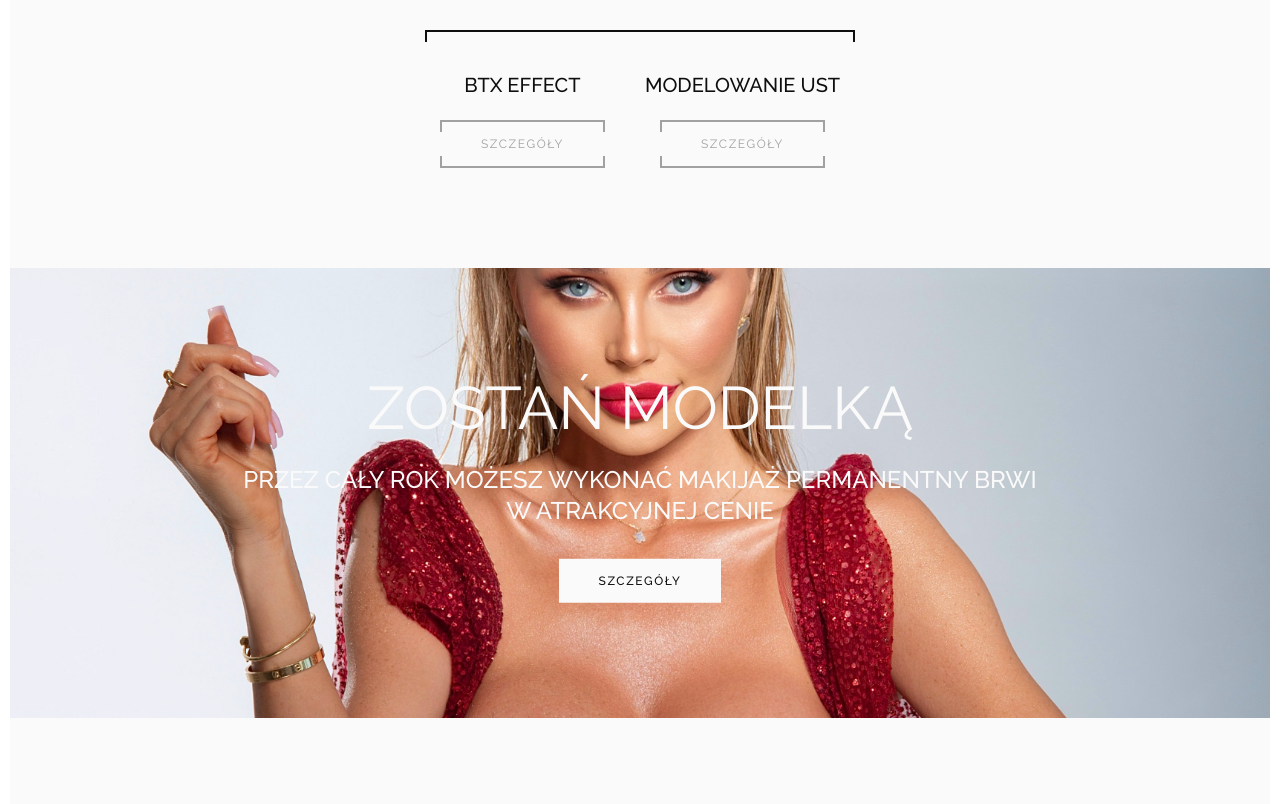
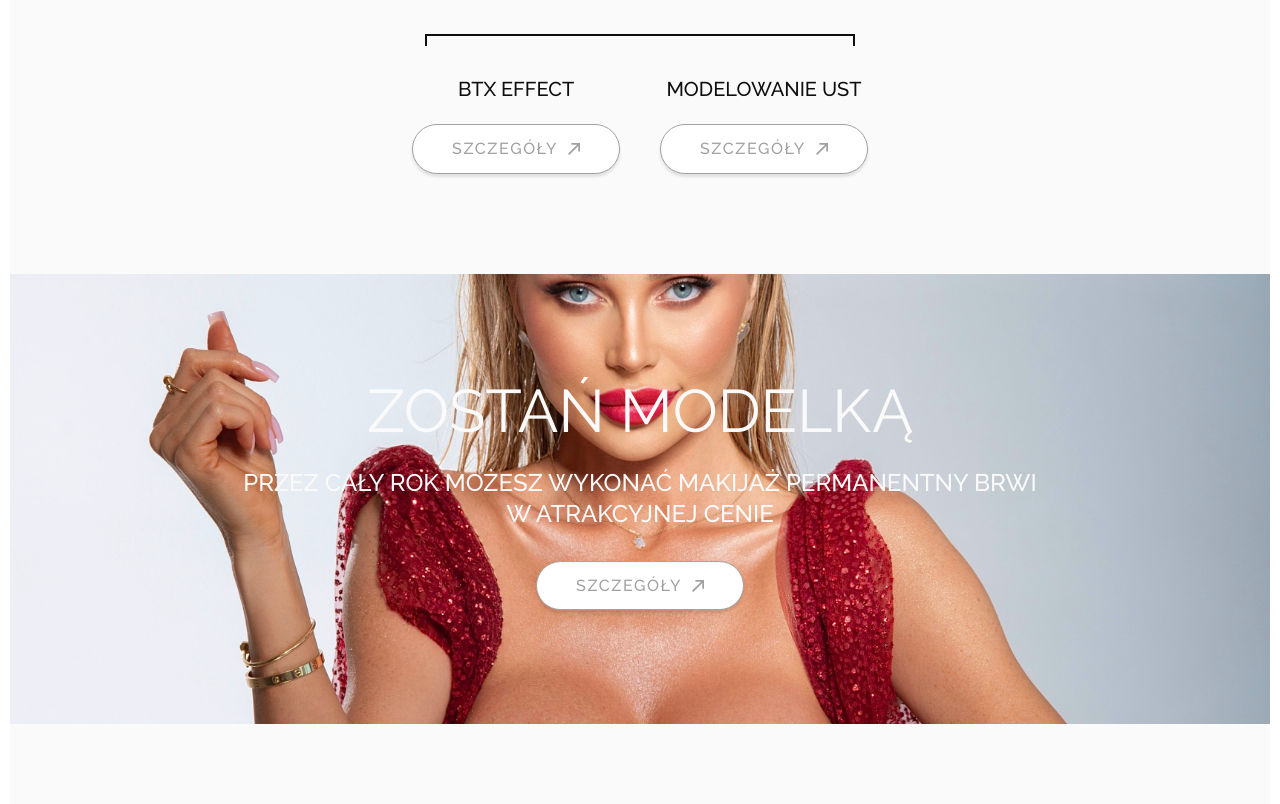
Before and after one commit to maras20193/kadlubowska, a Next.js app: page / in a window 1280 px wide. Shown: the part 3801-4605 px from the top of the page. Built offline with nearby package versions, Linux system fonts and the light colour scheme.

Commit message:
[COMPONENTS] update Button component

```diff
--- a/src/assets/index.js
+++ b/src/assets/index.js
@@ -3,6 +3,8 @@ export { default as iconFacebook } from './icons/iconFacebook.svg';
 export { default as iconInstagram } from './icons/IconInstagram.svg';
 export { default as iconWhatsUp } from './icons/iconWhatsUp.svg';
 export { default as hamburger } from './icons/hamburger.svg';
+export { default as buttonArrowWhite } from './icons/buttonArrowWhite.svg';
+export { default as buttonArrowGrey } from './icons/buttonArrowGrey.svg';
 export { default as arrow } from './icons/arrow.svg';
 export { default as arrowActive } from './icons/arrowActive.svg';
 export { default as logo } from './logo.svg';
--- /dev/null
+++ b/src/components/Button/Button.js
@@ -0,0 +1,10 @@
+import Image from 'next/image';
+import * as S from './Button.styled';
+import { buttonArrowGrey } from '../../assets';
+
+export const Button = ({ children }) => (
+  <S.Wrapper>
+    {children}
+    <Image src={buttonArrowGrey} />
+  </S.Wrapper>
+);
--- a/src/components/Button/Button.styled.js
+++ b/src/components/Button/Button.styled.js
@@ -1,24 +1,41 @@
 import styled from 'styled-components';
 import { device } from '../../styles';
 
-export const Button = styled.div`
+export const Wrapper = styled.button`
   display: flex;
   justify-content: center;
   align-items: center;
+  gap: 10px;
   padding: 17px 39px;
   text-transform: uppercase;
   letter-spacing: 1.6px;
   text-align: center;
+  border-radius: 35px;
+  transition: 0.3s;
+  cursor: pointer;
 
-  font-size: 12px;
+  font-size: 16px;
   font-style: normal;
   font-weight: 500;
   line-height: 84.221%;
 
-  @media ${device.laptopL} {
-    font-size: 20px;
+  color: ${({ theme }) => theme.colors.button.primary.color};
+  border: 1.65px solid ${({ theme }) => theme.colors.button.primary.border};
+  background: ${({ theme }) => theme.colors.button.primary.background};
+  box-shadow: ${({ theme }) => theme.colors.button.primary.boxShadow};
+
+  &:hover {
+    color: ${({ theme }) => theme.colors.button.hover.color};
+    border: 1.65px solid ${({ theme }) => theme.colors.button.hover.border};
+    background: ${({ theme }) => theme.colors.button.hover.background};
+    box-shadow: ${({ theme }) => theme.colors.button.hover.boxShadow};
+
+    img {
+      filter: brightness(200%) contrast(200%);
+    }
   }
 
-  color: ${({ theme }) => theme.colors.text.primary};
-  background-color: ${({ theme }) => theme.colors.background.secondary};
+  /* @media ${device.laptopL} {
+    font-size: 20px;
+  } */
 `;
--- a/src/components/index.js
+++ b/src/components/index.js
@@ -2,5 +2,5 @@ export { SocialIcon } from './SocialIcon/SocialIcon';
 export { Typography } from './Typography/Typography.styled';
 export { OutlineBorder } from './OutlineBorder/OutlineBorder.styled';
 export { LineSeparator } from './LineSeparator/LineSeparator.styled';
-export { Button } from './Button/Button.styled';
+export { Button } from './Button/Button';
 export { FaqItem } from './FaqItem/FaqItem';
--- a/src/sections/CoursesSection/CoursesSection.js
+++ b/src/sections/CoursesSection/CoursesSection.js
@@ -1,4 +1,4 @@
-import { OutlineBorder } from '../../components';
+import { Button, OutlineBorder } from '../../components';
 import { SectionHeader } from '../../components/StartingSection/SectionHeader';
 import * as S from './CoursesSection.styled';
 import { coursesData } from './coursesData';
@@ -12,10 +12,7 @@ export const CoursesSection = () => (
           <OutlineBorder>{course.name}</OutlineBorder>
           <S.LevelText>{course.level}</S.LevelText>
           <S.InfoText>{course.info}</S.InfoText>
-
-          <OutlineBorder isSmall lighter>
-            szczegóły
-          </OutlineBorder>
+          <Button>szczegóły</Button>
         </S.Course>
       ))}
     </S.CoursesWrapper>
--- a/src/sections/ServiceSection/ServiceSection.js
+++ b/src/sections/ServiceSection/ServiceSection.js
@@ -1,5 +1,5 @@
 import Image from 'next/image';
-import { Button, LineSeparator, OutlineBorder } from '../../components';
+import { Button, LineSeparator } from '../../components';
 import { SectionHeader } from '../../components/StartingSection/SectionHeader';
 import * as S from './ServiceSection.styled';
 import { serviceData } from './serviceData';
@@ -17,9 +17,7 @@ export const ServiceSection = () => (
             {mainService.services.map((smallService) => (
               <S.OneService>
                 <p>{smallService.name}</p>
-                <OutlineBorder isSmall lighter as="button">
-                  Szczegóły
-                </OutlineBorder>
+                <Button>szczegóły</Button>
               </S.OneService>
             ))}
           </S.SmallServices>
--- a/src/styles/theme.js
+++ b/src/styles/theme.js
@@ -16,6 +16,20 @@ export const theme = {
       background: '#F7F7F7',
       boxShadow: '0px 2px 4px 0px rgba(0, 0, 0, 0.10) inset',
     },
+    button: {
+      primary: {
+        background: '#fff',
+        border: '#a1a1a1',
+        boxShadow: '0px 3px 3px 0px rgba(0, 0, 0, 0.1)',
+        color: '#a1a1a1',
+      },
+      hover: {
+        background: '#0E0E0E',
+        border: '#000',
+        boxShadow: ' 0px 3px 3px 0px rgba(0, 0, 0, 0.10)',
+        color: '#FFF',
+      },
+    },
 
     scroll: {
       background: '#0C0B0B',
```
Also changed, not shown: src/assets/icons/buttonArrowGrey.svg (added), src/assets/icons/buttonArrowWhite.svg (added).
